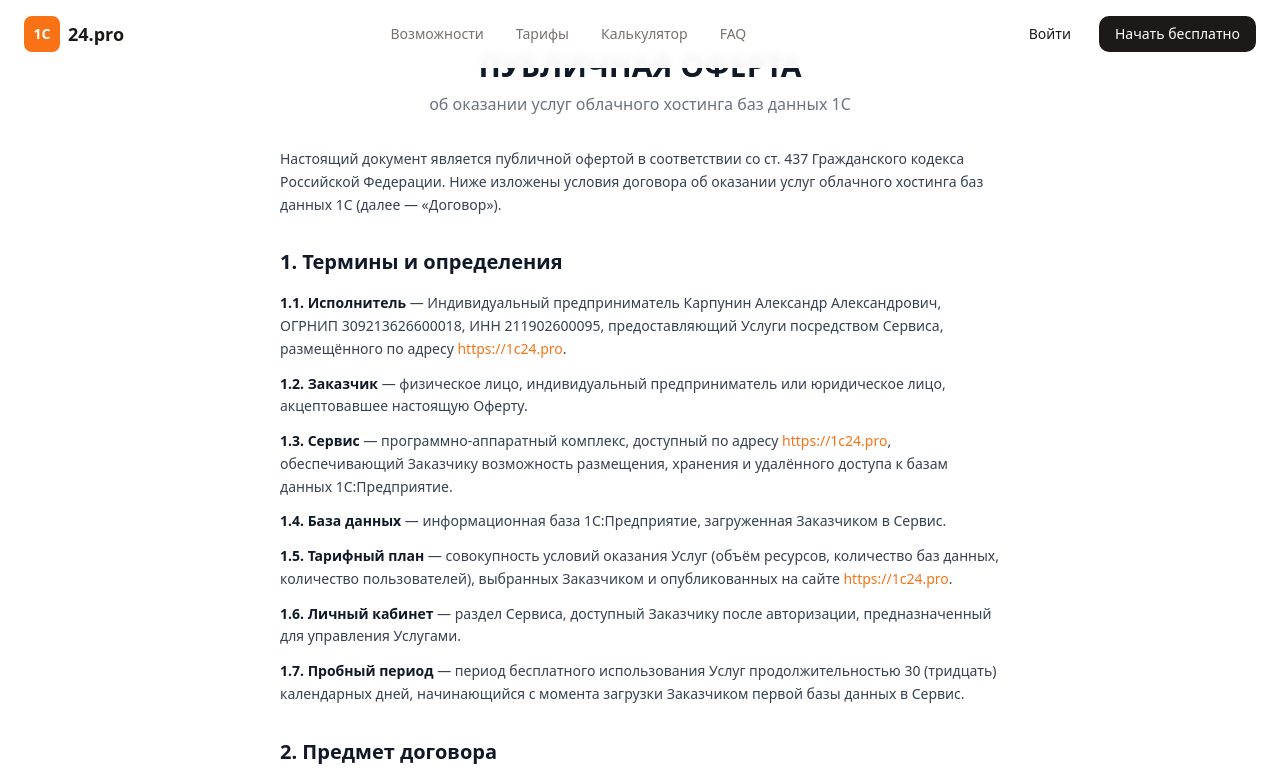
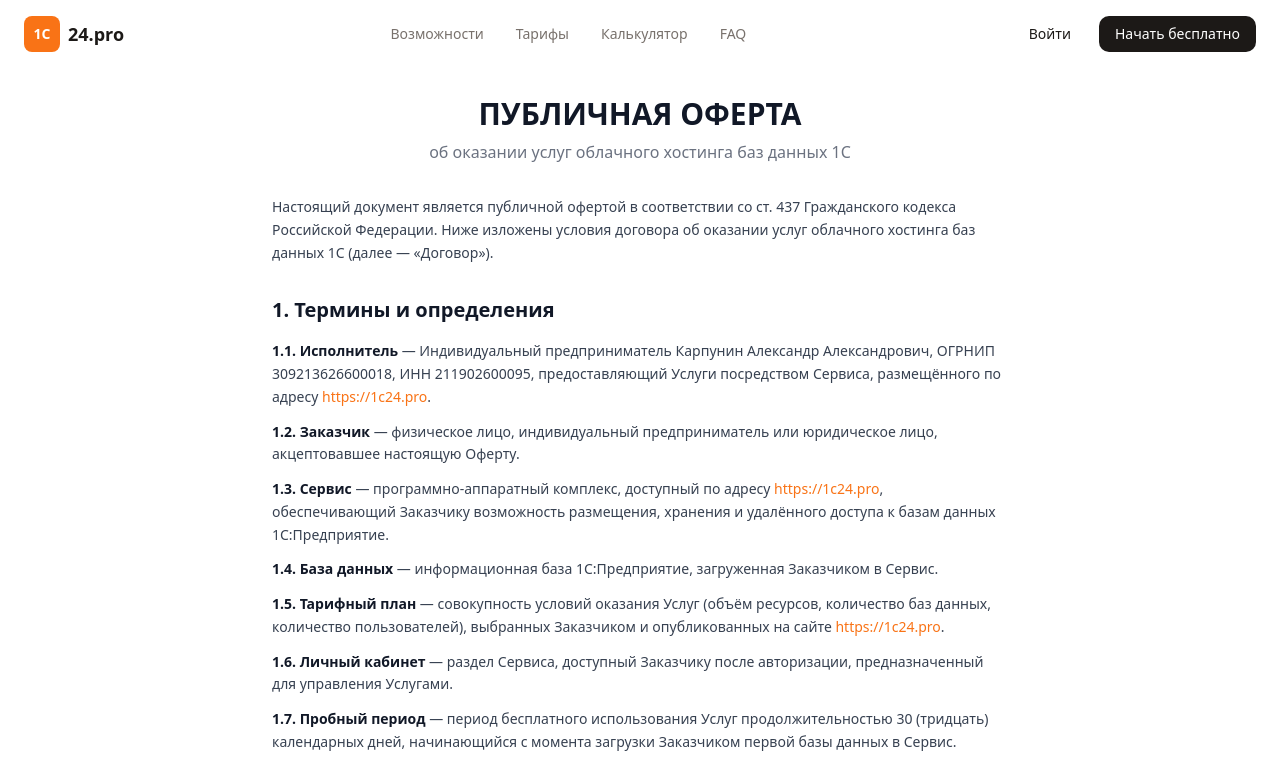
Before and after one commit to akarpunin1986-commits/1c24pro, a React (Vite) app in the folder frontend/: page /offer in a window 1280 px wide. Shown: the top 784 px of the page. Built offline with nearby package versions, Linux system fonts and the light colour scheme; no server answers.

Commit message:
fix: offer page padding-top under navbar

```diff
--- a/frontend/src/pages/OfferPage.tsx
+++ b/frontend/src/pages/OfferPage.tsx
@@ -11,7 +11,7 @@
     <div className="flex min-h-screen flex-col bg-white">
       <Navbar user={null} />
 
-      <main className="mx-auto w-full max-w-3xl flex-1 px-6 py-12">
+      <main className="mx-auto w-full max-w-3xl flex-1 px-4 pb-16 pt-24">
         <h1 className="mb-2 text-center text-3xl font-bold text-gray-900">
           ПУБЛИЧНАЯ ОФЕРТА
         </h1>
```
